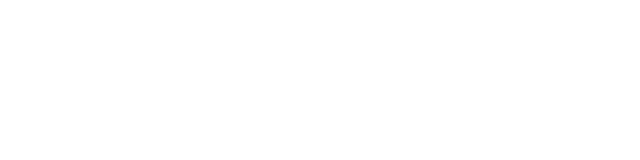
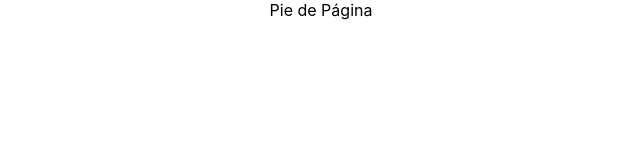
Before and after one commit to OscarLTC/practice, a React (Create React App) app: page / in a window 1280 px wide. Shown: the top 160 px of the page, without its empty margins (319-959 px from the left). Built offline with nearby package versions, Linux system fonts and the light colour scheme.

Commit message:
Cambio en footer

```diff
--- a/src/components/footer.js
+++ b/src/components/footer.js
@@ -1,7 +1,7 @@
 export const Footer = () => {
   return (
     <footer className="footer">
-      <div className="container"></div>
+      <div className="container">Pie de Página</div>
     </footer>
   );
 };
```
